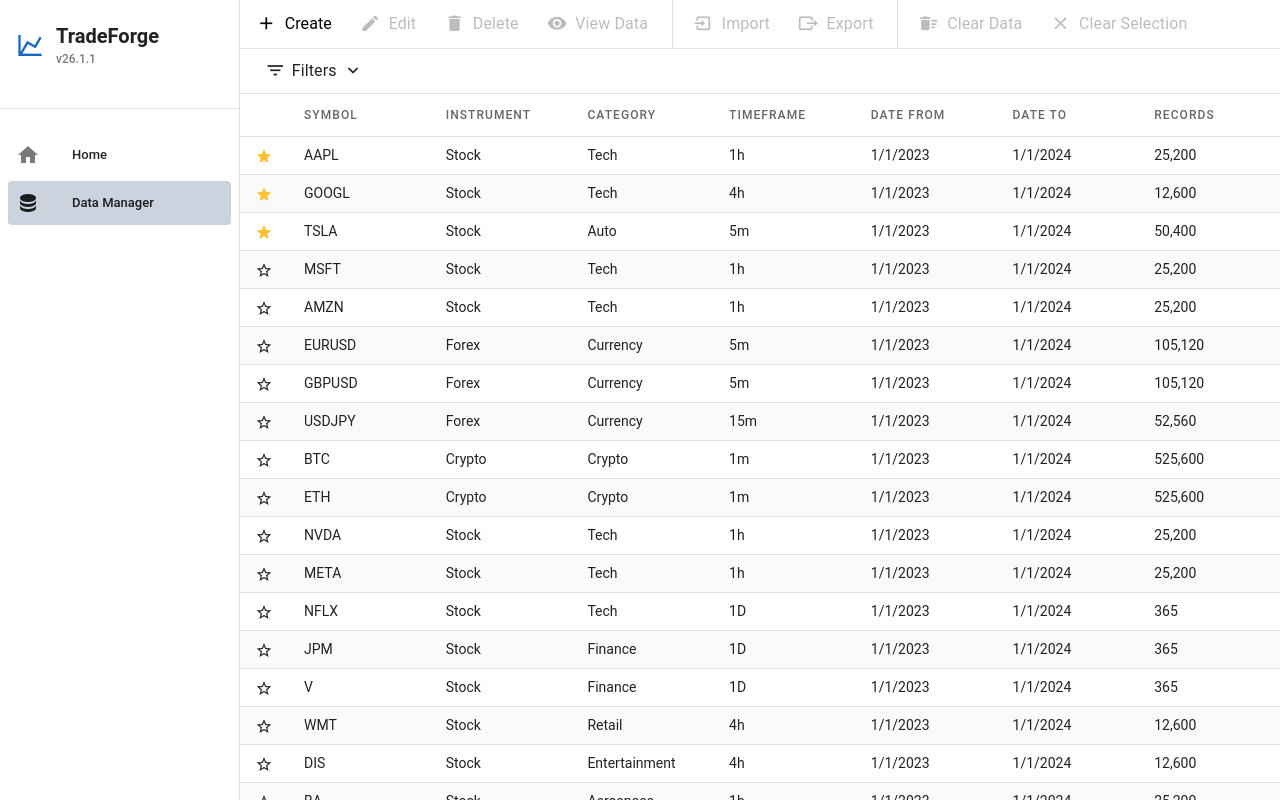
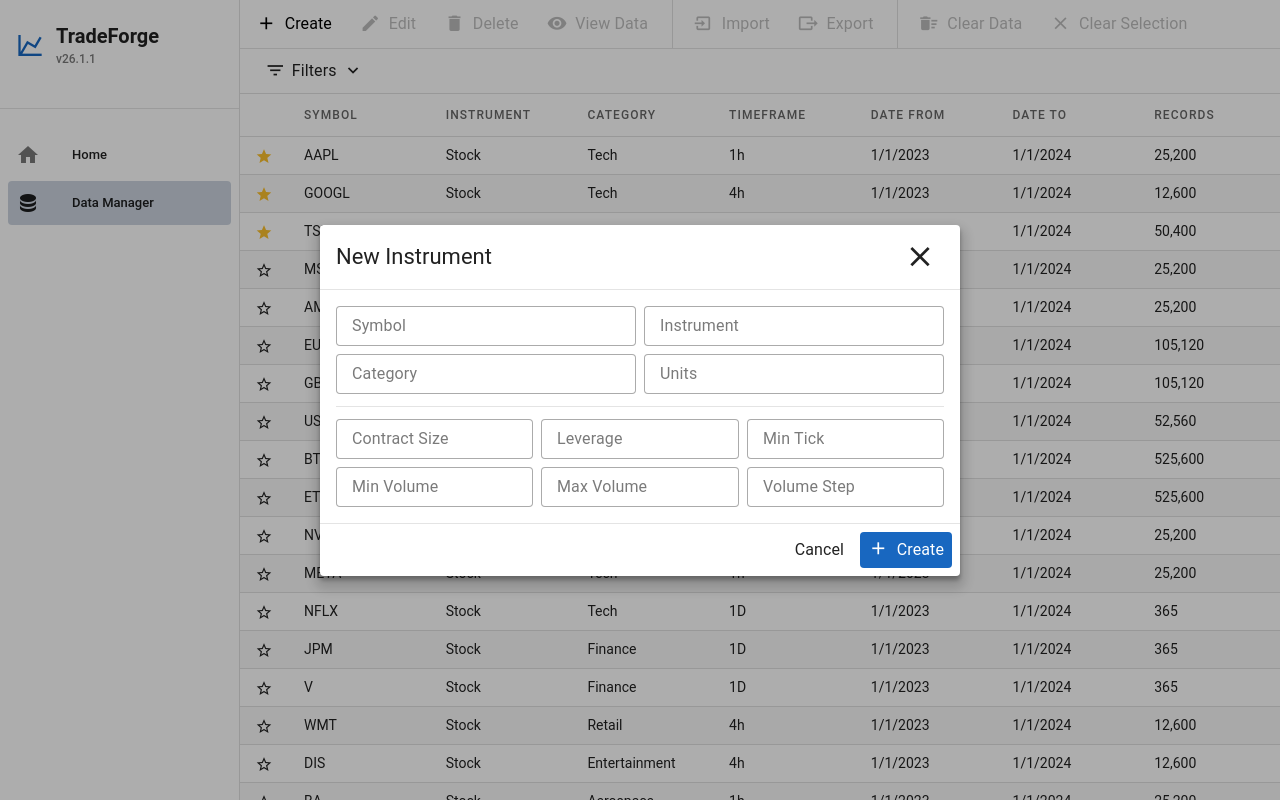
Before and after one commit to ArtemIyX/TradeForgeSharp, a Vue app in the folder TradeForge.VUE/: page /data-manager in a window 1280 px wide. Both pictures are taken after a click on the button "Create". Built offline with nearby package versions, Linux system fonts and the light colour scheme; the HTML template or start-up script is replaced by a standard one.

Commit message:
Create ticker modal

```diff
--- /dev/null
+++ b/TradeForge.VUE/src/components/data-manager/create-ticker-modal/CreateTickerModal.vue
@@ -0,0 +1,250 @@
+<template>
+  <v-dialog v-model="dialog" max-width="640" scrollable persistent>
+    <v-card>
+      <v-card-title class="d-flex align-center justify-space-between">
+        <span>New Instrument</span>
+        <v-btn icon="mdi-close" variant="text" :disabled="isSaving" @click="close"/>
+      </v-card-title>
+
+      <v-divider/>
+
+      <v-card-text class="pa-4">
+        <v-form ref="formRef" v-model="isFormValid">
+          <v-row dense>
+
+            <!-- Symbol -->
+            <v-col cols="12" sm="6">
+              <v-text-field
+                v-model="form.symbol"
+                label="Symbol"
+                density="compact"
+                variant="outlined"
+                :rules="[ruleNotEmpty]"
+                hide-details="auto"
+              />
+            </v-col>
+
+            <!-- Instrument -->
+            <v-col cols="12" sm="6">
+              <v-text-field
+                v-model="form.instrument"
+                label="Instrument"
+                density="compact"
+                variant="outlined"
+                :rules="[ruleNotEmpty]"
+                hide-details="auto"
+              />
+            </v-col>
+
+            <!-- Category -->
+            <v-col cols="12" sm="6">
+              <v-text-field
+                v-model="form.category"
+                label="Category"
+                density="compact"
+                variant="outlined"
+                :rules="[ruleNotEmpty]"
+                hide-details="auto"
+              />
+            </v-col>
+
+            <!-- Units -->
+            <v-col cols="12" sm="6">
+              <v-text-field
+                v-model="form.units"
+                label="Units"
+                density="compact"
+                variant="outlined"
+                :rules="[ruleNotEmpty]"
+                hide-details="auto"
+              />
+            </v-col>
+
+            <v-col cols="12">
+              <v-divider class="my-1"/>
+            </v-col>
+
+            <!-- Contract Size -->
+            <v-col cols="12" sm="6" md="4">
+              <v-text-field
+                v-model.number="form.contractSize"
+                label="Contract Size"
+                type="number"
+                step="any"
+                density="compact"
+                variant="outlined"
+                :rules="[rulePositive]"
+                hide-details="auto"
+              />
+            </v-col>
+
+            <!-- Leverage -->
+            <v-col cols="12" sm="6" md="4">
+              <v-text-field
+                v-model.number="form.leverage"
+                label="Leverage"
+                type="number"
+                step="any"
+                density="compact"
+                variant="outlined"
+                :rules="[rulePositive]"
+                hide-details="auto"
+              />
+            </v-col>
+
+            <!-- Min Tick -->
+            <v-col cols="12" sm="6" md="4">
+              <v-text-field
+                v-model.number="form.minTick"
+                label="Min Tick"
+                type="number"
+                step="any"
+                density="compact"
+                variant="outlined"
+                :rules="[rulePositive]"
+                hide-details="auto"
+              />
+            </v-col>
+
+            <!-- Min Volume -->
+            <v-col cols="12" sm="6" md="4">
+              <v-text-field
+                v-model.number="form.minVolume"
+                label="Min Volume"
+                type="number"
+                step="any"
+                density="compact"
+                variant="outlined"
+                :rules="[rulePositive]"
+                hide-details="auto"
+              />
+            </v-col>
+
+            <!-- Max Volume -->
+            <v-col cols="12" sm="6" md="4">
+              <v-text-field
+                v-model.number="form.maxVolume"
+                label="Max Volume"
+                type="number"
+                step="any"
+                density="compact"
+                variant="outlined"
+                :rules="[rulePositive]"
+                hide-details="auto"
+              />
+            </v-col>
+
+            <!-- Volume Step -->
+            <v-col cols="12" sm="6" md="4">
+              <v-text-field
+                v-model.number="form.volumeStep"
+                label="Volume Step"
+                type="number"
+                step="any"
+                density="compact"
+                variant="outlined"
+                :rules="[rulePositive]"
+                hide-details="auto"
+              />
+            </v-col>
+
+          </v-row>
+        </v-form>
+      </v-card-text>
+
+      <v-divider/>
+
+      <v-card-actions>
+        <v-spacer/>
+        <v-btn variant="text" :disabled="isSaving" @click="close">Cancel</v-btn>
+        <v-btn
+          color="primary"
+          variant="flat"
+          prepend-icon="mdi-plus"
+          :loading="isSaving"
+          :disabled="isSaving || isFormValid === false"
+          @click="submit"
+        >
+          {{ isSaving ? 'Creating…' : 'Create' }}
+        </v-btn>
+      </v-card-actions>
+    </v-card>
+  </v-dialog>
+</template>
+
+<script setup lang="ts">
+import {ref} from 'vue';
+import {type TickerDetails} from '@/types/Ticker.ts';
+
+type CreateTickerForm = Omit<TickerDetails, 'id'>;
+
+const emptyForm = (): CreateTickerForm => ({
+  symbol: '',
+  instrument: '',
+  category: '',
+  units: '',
+  contractSize: null as any,
+  leverage: null as any,
+  minTick: null as any,
+  minVolume: null as any,
+  maxVolume: null as any,
+  volumeStep: null as any,
+});
+
+const dialog = ref(false);
+const isSaving = ref(false);
+const isFormValid = ref<boolean | null>(null);
+const formRef = ref<any>(null);
+const form = ref<CreateTickerForm>(emptyForm());
+
+const emit = defineEmits<{
+  created: [value: TickerDetails];
+}>();
+
+// ── Public API ────────────────────────────────────────────────────────────────
+
+const open = () => {
+  form.value = emptyForm();
+  isFormValid.value = null;
+  dialog.value = true;
+};
+
+const close = () => {
+  dialog.value = false;
+  formRef.value?.resetValidation();
+};
+
+// ── Submit ────────────────────────────────────────────────────────────────────
+
+const submit = async () => {
+  const {valid} = await formRef.value.validate();
+  if (!valid) return;
+
+  isSaving.value = true;
+
+  try {
+    // TODO: replace with real API call
+    await new Promise(r => setTimeout(r, 800));
+
+    const created: TickerDetails = {
+      id: "0",
+      ...form.value,
+    };
+
+    emit('created', created);
+    close();
+  } finally {
+    isSaving.value = false;
+  }
+};
+
+defineExpose({open});
+
+// ── Validation ────────────────────────────────────────────────────────────────
+
+const ruleNotEmpty = (v: any) =>
+  (v !== null && v !== undefined && String(v).trim() !== '') || 'Cannot be empty';
+
+const rulePositive = (v: any) =>
+  (v !== null && v !== undefined && Number(v) > 0) || 'Must be > 0';
+</script>
--- a/TradeForge.VUE/src/views/data-manager/DataManagerView.vue
+++ b/TradeForge.VUE/src/views/data-manager/DataManagerView.vue
@@ -3,6 +3,7 @@
   <ClearTickerModal ref="clearTickerDataModalRef" @clear="handleModalClearData"/>
   <OhlcModal ref="ohlcModalRef"/>
   <EditTickerModal ref="editTickerModalRef"/>
+  <CreateTickerModal ref="createTickerModalRef"/>
   <div class="data-manager">
     <div class="content-container">
 
@@ -78,6 +79,7 @@ import {convertToTickers, type Ticker, type TickerResponseModel} from "@/types/T
 // Dummy Data imports
 import tickersData from '@/assets/dummy/tickers-dummy.json';
 import EditTickerModal from "@/components/data-manager/edit-ticker-modal/EditTickerModal.vue";
+import CreateTickerModal from "@/components/data-manager/create-ticker-modal/CreateTickerModal.vue";
 
 // ============================================================================
 // STATE MANAGEMENT
@@ -95,6 +97,7 @@ const deleteTickerModalRef = ref<InstanceType<typeof DeleteTickerModal> | null>(
 const clearTickerDataModalRef = ref<InstanceType<typeof ClearTickerModal> | null>(null);
 const ohlcModalRef = ref<InstanceType<typeof OhlcModal> | null>(null);
 const editTickerModalRef = ref<InstanceType<typeof EditTickerModal> | null>(null);
+const createTickerModalRef = ref<InstanceType<typeof CreateTickerModal> | null>(null);
 
 // Snackbar store instance for displaying notifications
 const snackbar = useSnackbarStore();
@@ -141,6 +144,9 @@ const disabledButtons = computed(() => {
  */
 const handleCreate = () => {
   console.log('Create');
+  if(createTickerModalRef.value) {
+    createTickerModalRef.value.open();
+  }
 };
 
 /**
```
